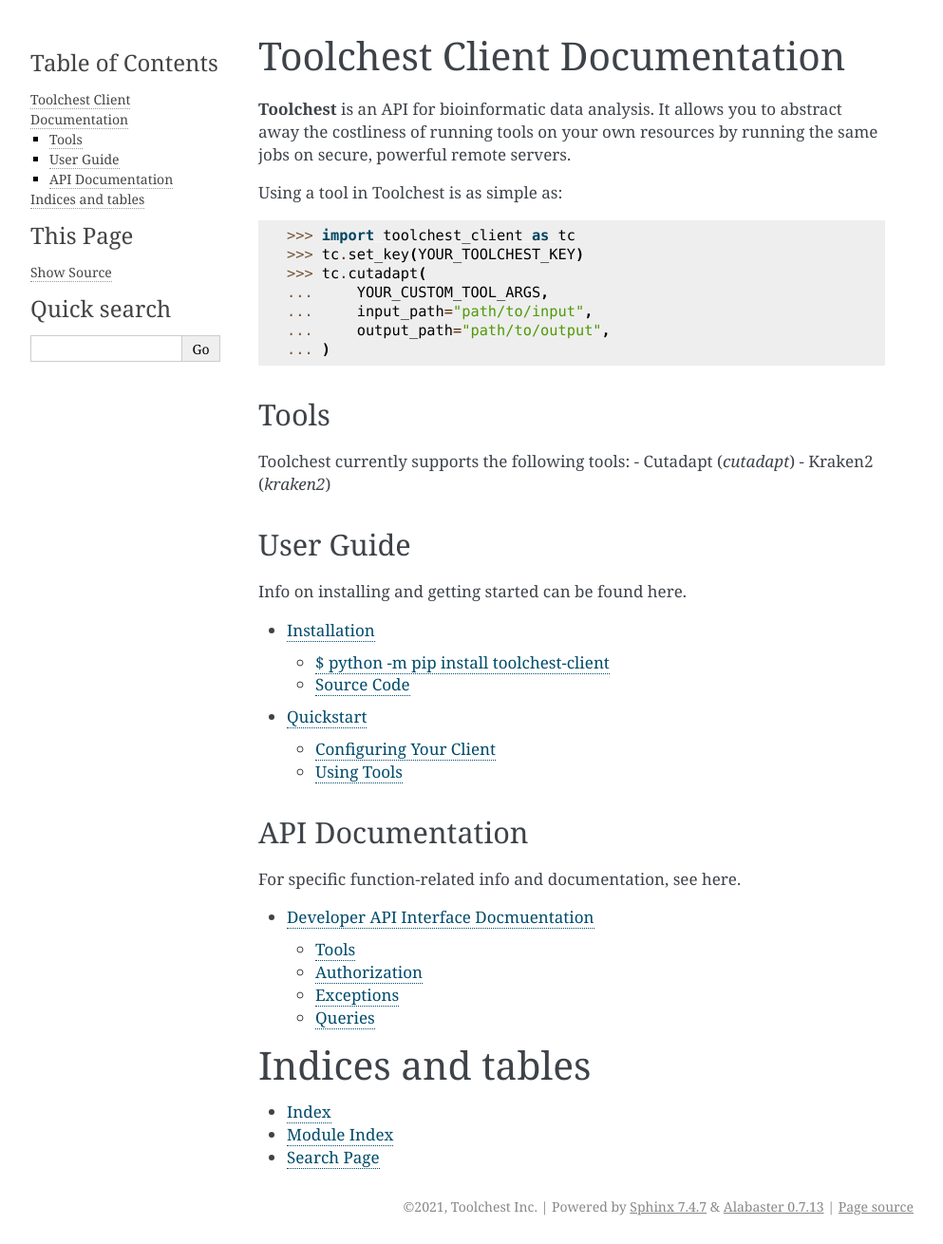
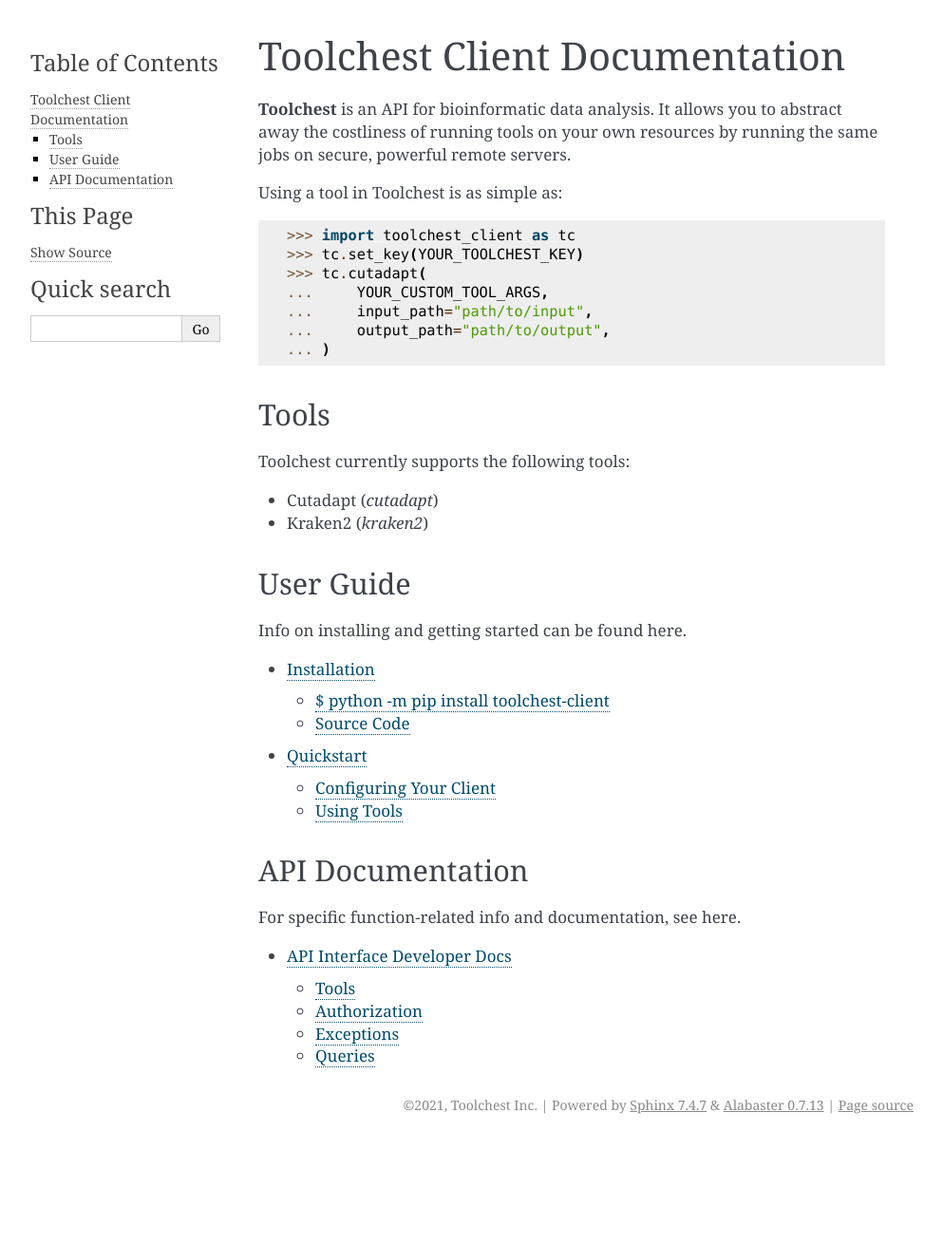
Before and after one commit to trytoolchest/toolchest-client-python, a Sphinx documentation site: the page built from docs/index.rst, in a window 1280 px wide. Shown: the whole page at 95% size, without its empty margins (148-1141 px from the left). Built offline with Sphinx 7.4.7, drawn with Linux system fonts in a browser that asks for light colours; after the commit the page ends 1203 px from its top, so only the background shows below that.

Commit message:
minor docs edits

```diff
--- a/docs/api.rst
+++ b/docs/api.rst
@@ -1,6 +1,6 @@
 .. _api:
 
-Developer API Interface Docmuentation
+API Interface Developer Docs
 =======================================
 
 This page contains in-depth documentation on the Toolchest client API.
--- a/docs/index.rst
+++ b/docs/index.rst
@@ -27,8 +27,9 @@
 -----
 
 Toolchest currently supports the following tools:
-- Cutadapt (`cutadapt`)
-- Kraken2 (`kraken2`)
+
+* Cutadapt (`cutadapt`)
+* Kraken2 (`kraken2`)
 
 
 User Guide
@@ -51,10 +52,3 @@
     :maxdepth: 2
 
     api
-
-Indices and tables
-==================
-
-* :ref:`genindex`
-* :ref:`modindex`
-* :ref:`search`
--- a/docs/user/quickstart.rst
+++ b/docs/user/quickstart.rst
@@ -11,10 +11,10 @@
 * The Toolchest client is up-to-date
 * You have an :ref:`authentication key <config>`
 
+.. _config:
+
 Configuring Your Client
 -----------------------
-
-.. _config:
 
 Toolchest requires an authentication key in order to process queries.
 
```
Also changed, not shown: other parts of docs/api.rst (+2 -0 lines).
